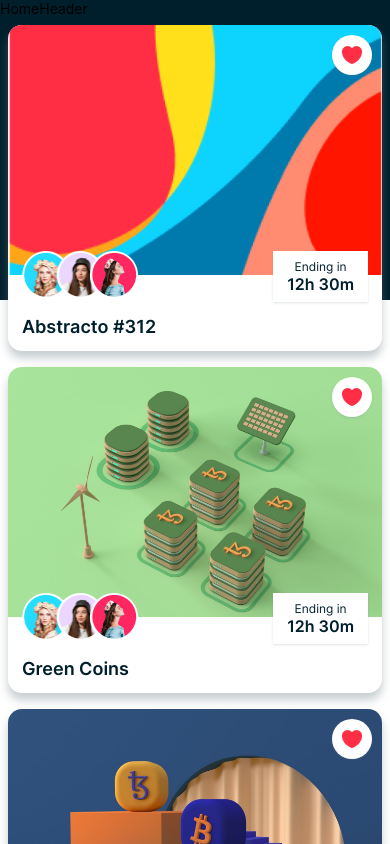
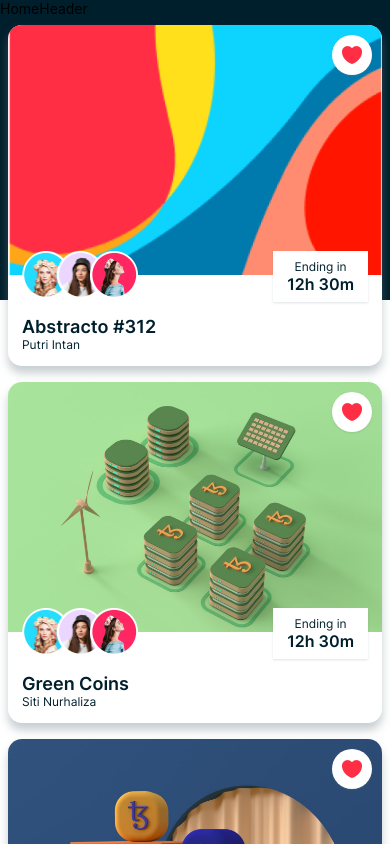
Before and after one commit to luukee/reactNativeApp, a React Native app: screen /Home in a window 390 px wide. Shown: the top 844 px of the page. Built offline with nearby package versions, Linux system fonts and the light colour scheme.

Commit message:
NFT Card - subTitle - add

```diff
--- a/components/SubInfo.js
+++ b/components/SubInfo.js
@@ -12,6 +12,14 @@
 					color: COLORS.primary,
 				}}>
 				{title}
+			</Text>
+			<Text
+				style={{
+					fontFamily: FONTS.regular,
+					fontSize: subTitleSize,
+					color: COLORS.primary,
+				}}>
+				{subTitle}
 			</Text>
 		</View>
 	);
```
